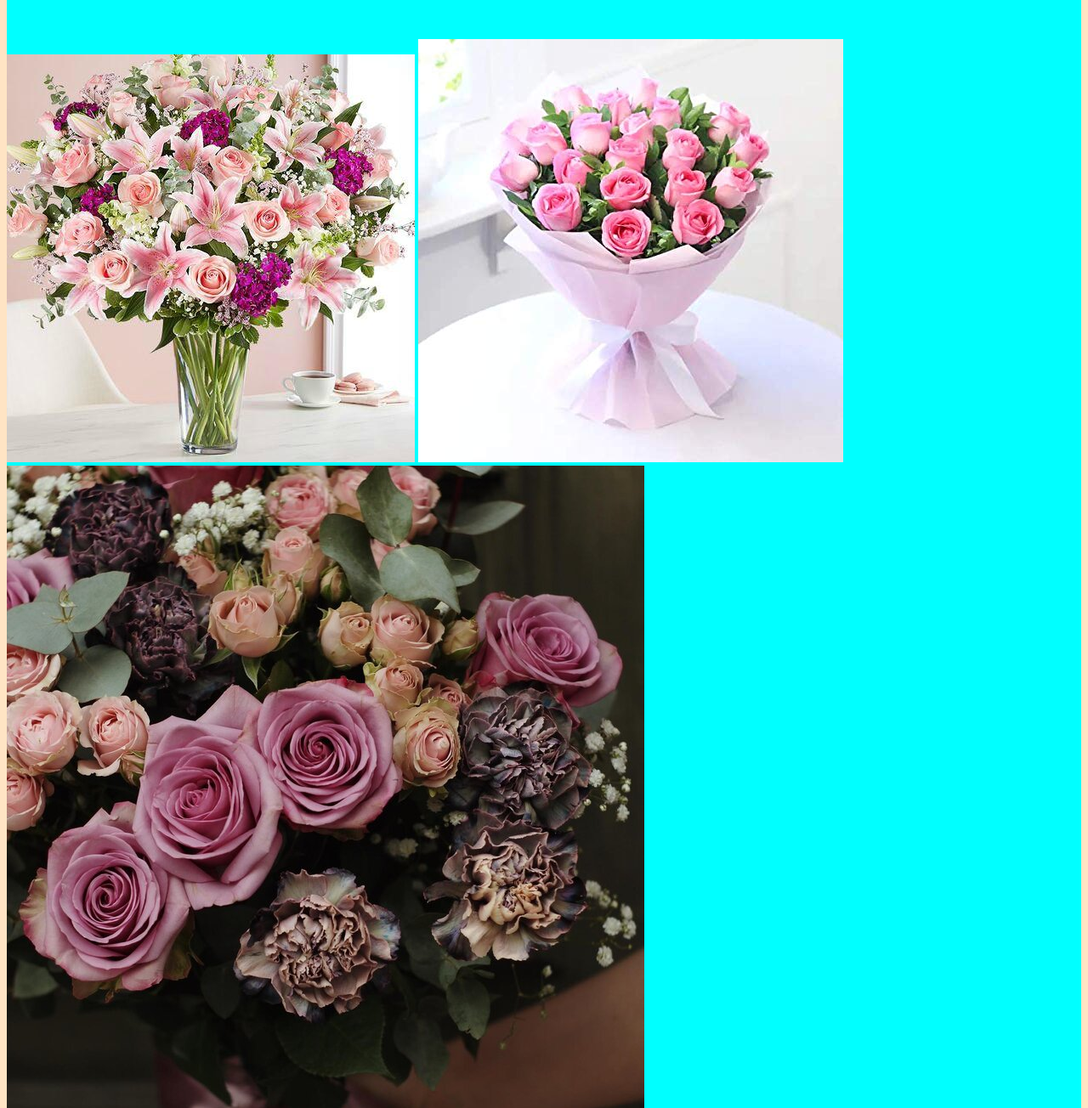
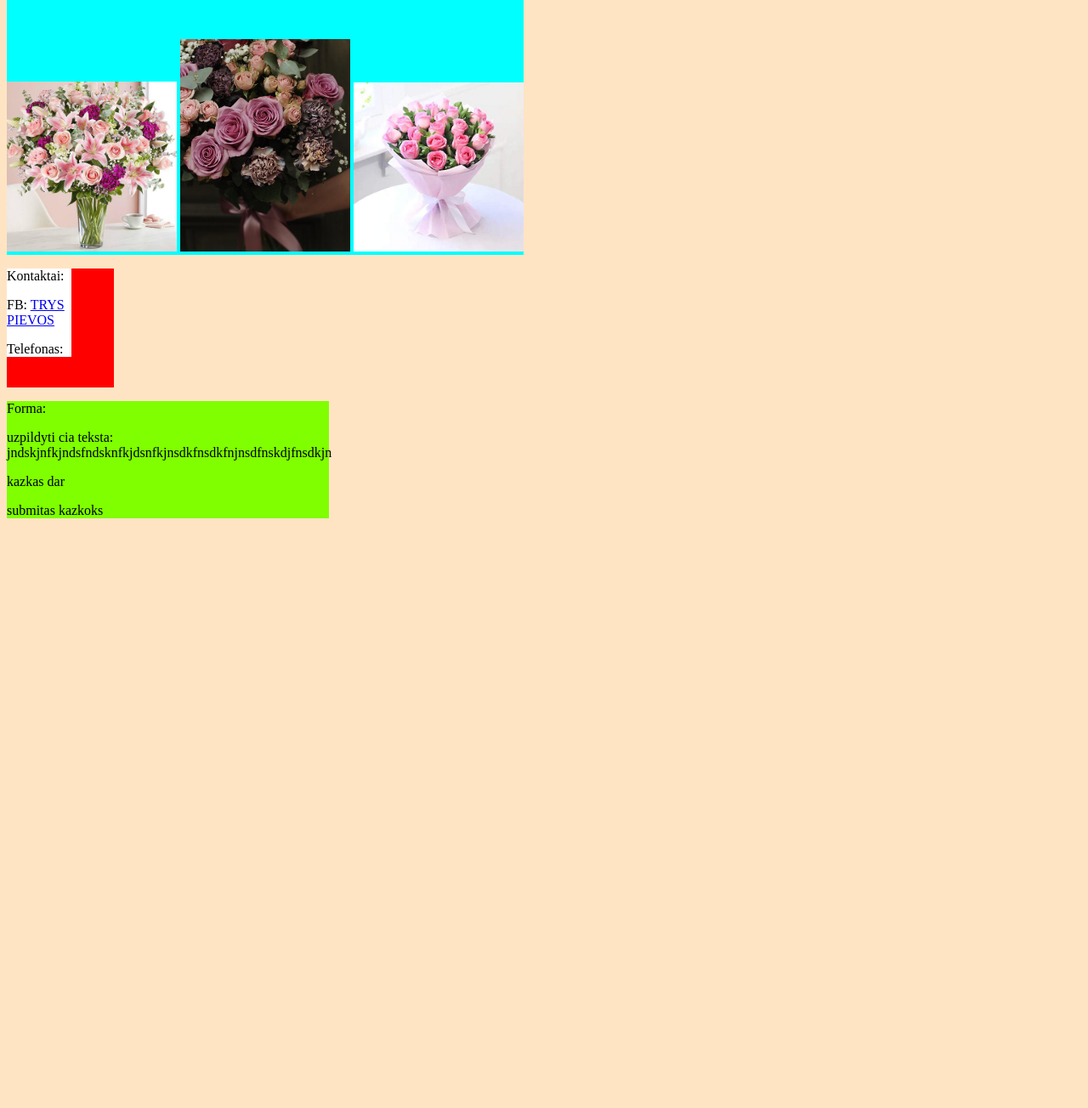
Before and after one commit to Kplukas/99-tryspievos, a website: page index.html in a window 1280 px wide. Shown: the part 268-1572 px from the top of the page at 85% size. After the commit the page ends 894 px from the top, so only its background shows below. Drawn offline with Linux system fonts and the light colour scheme.

Commit message:
Second design plan update

```diff
--- a/index.html
+++ b/index.html
@@ -16,9 +16,9 @@
     </div>
     <div style="display:inline-block; background-color: aqua;">
         <p style="font-size: 60px;">Pavyzdžiai:</p>
-        <img src="1.jpg" alt="geles3">
-        <img src="2.jpg" alt="geles2">
-        <img src="3.jpg" alt="geles3" style="">
+        <img src="1.jpg" alt="geles3" style=" width: 200px;">
+        <img src="3.jpg" alt="geles3" style=" width: 200px;">
+        <img src="2.jpg" alt="geles2" style=" width: 200px;">
     </div>
     <div style="background-color: red; padding-bottom: 20px; display: block; width: 10%;">
         <div style="background-color: white; width: 60%;">
```
